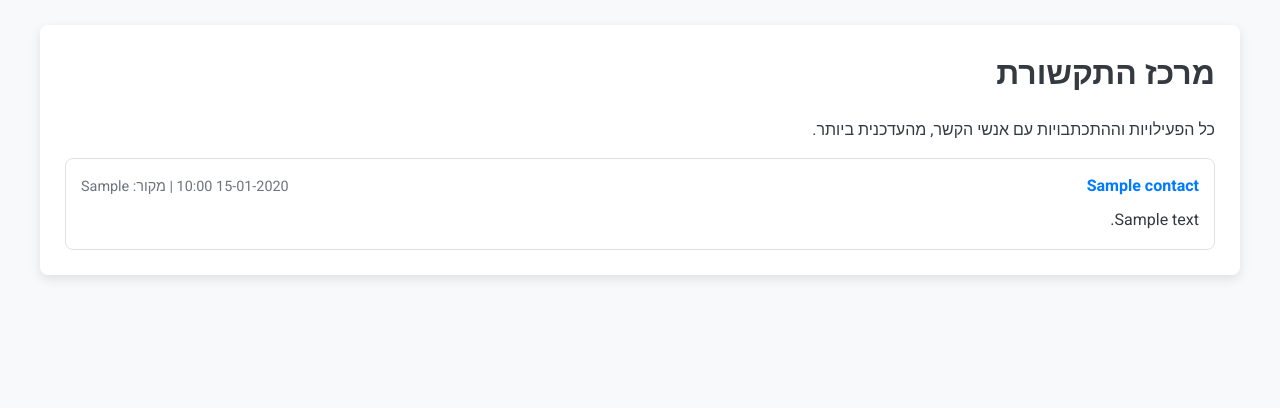
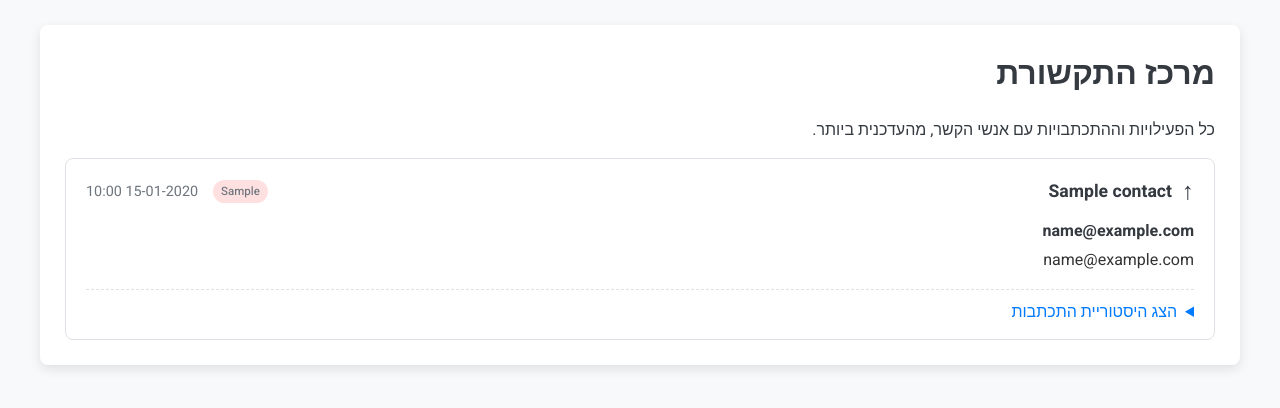
Before and after one commit to 27180781/CRMMM, a Flask app: page /communications in a window 1280 px wide. Shown: the part 45-453 px from the top of the page. Run offline with Flask 3, Linux system fonts and the light colour scheme; a user stored in the database is signed in; tables that the repository leaves empty hold one stand-in row (values such as "Sample post").

```diff
--- a/requirements.txt
+++ b/requirements.txt
@@ -11,3 +11,4 @@ google-auth-httplib2
 pytz
 google-auth-oauthlib
 Flask-Migrate
+bleach
--- /dev/null
+++ b/static/activity_style.css
@@ -0,0 +1,92 @@
+.activity-feed {
+    display: flex;
+    flex-direction: column;
+    gap: 20px;
+}
+.activity-item {
+    border-right: 4px solid var(--border-color);
+    border-radius: var(--border-radius);
+    padding: 15px 20px;
+    background-color: #fff;
+    border: 1px solid var(--border-color);
+}
+.activity-item.incoming { border-right-color: var(--success-color); }
+.activity-item.outgoing { border-right-color: var(--primary-color); }
+
+.activity-header {
+    display: flex;
+    justify-content: space-between;
+    align-items: center;
+    margin-bottom: 10px;
+    flex-wrap: wrap;
+    gap: 10px;
+}
+.activity-title {
+    display: flex;
+    align-items: center;
+    gap: 10px;
+}
+.activity-icon {
+    font-size: 1.5em;
+    font-weight: bold;
+}
+.activity-item.incoming .activity-icon { color: var(--success-color); }
+.activity-item.outgoing .activity-icon { color: var(--primary-color); }
+
+.contact-name {
+    font-weight: bold;
+    color: var(--text-color);
+    text-decoration: none;
+    font-size: 1.1em;
+}
+.contact-name:hover {
+    text-decoration: underline;
+}
+
+.activity-meta {
+    display: flex;
+    align-items: center;
+    gap: 15px;
+    font-size: 0.9em;
+    color: var(--text-light-color);
+}
+.source-tag {
+    padding: 3px 8px;
+    border-radius: 12px;
+    font-size: 0.8em;
+    font-weight: 500;
+}
+.source-crm { background-color: #e0e0e0; }
+.source-gmail { background-color: #ffe0e0; }
+
+.email-subject {
+    margin: 10px 0 5px 0;
+    font-weight: bold;
+}
+.activity-body, .email-body {
+    line-height: 1.6;
+    color: #333;
+}
+.email-body div, .email-body p {
+    margin: 0 0 1em 0;
+}
+.quoted-text {
+    margin-top: 15px;
+    border-top: 1px dashed var(--border-color);
+    padding-top: 10px;
+}
+.quoted-text summary {
+    cursor: pointer;
+    font-weight: 500;
+    color: var(--primary-color);
+}
+.quoted-text pre {
+    background-color: #f5f5f5;
+    padding: 10px;
+    border-radius: 5px;
+    white-space: pre-wrap;
+    word-wrap: break-word;
+    font-size: 0.9em;
+    color: #555;
+    margin-top: 10px;
+}
--- /dev/null
+++ b/templates/_activity_item.html
@@ -0,0 +1,44 @@
+<div class="activity-item
+    {% if 'נכנס' in activity.source %}incoming{% elif 'יוצא' in activity.source or 'Sent' in activity.source %}outgoing{% endif %}">
+
+    <div class="activity-header">
+        <div class="activity-title">
+            <span class="activity-icon">
+                {% if 'נכנס' in activity.source %}↓{% else %}↑{% endif %}
+            </span>
+            <a href="{{ url_for('contact_detail', contact_id=activity.contact_id) }}" class="contact-name">
+                {{ activity.contact.name if activity.contact else contact.name }}
+            </a>
+        </div>
+        <div class="activity-meta">
+            <span class="source-tag
+                {% if 'מערכת' in activity.source or 'Sent' in activity.source %}source-crm{% else %}source-gmail{% endif %}">
+                {% if 'מערכת' in activity.source or 'Sent' in activity.source %}
+                    נשלח מהמערכת
+                {% elif 'Gmail' in activity.source %}
+                    סונכרן מ-Gmail
+                {% else %}
+                    {{ activity.source }}
+                {% endif %}
+            </span>
+            <span class="timestamp">{{ activity.timestamp | to_local_time }}</span>
+        </div>
+    </div>
+
+    {% if activity.email_subject %}
+        <h4 class="email-subject">{{ activity.email_subject }}</h4>
+        <div class="email-body">
+            {{ activity.email_body_html | safe }}
+        </div>
+        {% if activity.email_quoted_text %}
+        <details class="quoted-text">
+            <summary>הצג היסטוריית התכתבות</summary>
+            <pre>{{ activity.email_quoted_text }}</pre>
+        </details>
+        {% endif %}
+    {% else %}
+        <div class="activity-body">
+            {{ activity.description | nl2br }}
+        </div>
+    {% endif %}
+</div>
--- a/templates/communications.html
+++ b/templates/communications.html
@@ -4,21 +4,9 @@
 <div class="card">
     <h1>מרכז התקשורת</h1>
     <p>כל הפעילויות וההתכתבויות עם אנשי הקשר, מהעדכנית ביותר.</p>
-
     <div class="activity-feed">
         {% for activity, contact in all_activities %}
-            <div class="activity-item">
-                <div class="activity-header">
-                    <a href="{{ url_for('contact_detail', contact_id=contact.id) }}" class="contact-name">{{ contact.name }}</a>
-                    <span class="activity-meta">
-                        {{ activity.timestamp | to_local_time }}
-                        {% if activity.source %} | מקור: {{ activity.source }} {% endif %}
-                    </span>
-                </div>
-                <div class="activity-body">
-                    {{ activity.description | nl2br }}
-                </div>
-            </div>
+            {% include '_activity_item.html' %}
         {% else %}
             <p>לא נמצאו פעילויות.</p>
         {% endfor %}
@@ -28,13 +16,5 @@
 
 {% block head %}
 {{ super() }}
-<style>
-    .activity-feed { display: flex; flex-direction: column; gap: 20px; }
-    .activity-item { border: 1px solid var(--border-color); border-radius: var(--border-radius); padding: 15px; }
-    .activity-header { display: flex; justify-content: space-between; align-items: center; margin-bottom: 10px; }
-    .contact-name { font-weight: bold; color: var(--primary-color); text-decoration: none; }
-    .contact-name:hover { text-decoration: underline; }
-    .activity-meta { font-size: 0.9em; color: var(--text-light-color); }
-    .activity-body { line-height: 1.6; }
-</style>
+<link rel="stylesheet" href="{{ url_for('static', filename='activity_style.css') }}">
 {% endblock %}
```
Also changed, not shown: migrations/versions/64c7ea13df4b_add_timezone_to_user_model.py (+7 -5 lines), migrations/versions/a4f4d9c4eff4_add_dedicated_email_fields_to_activity_.py (added, +36 -0 lines), templates/contact_detail.html (+11 -10 lines), templates/settings.html (+53 -34 lines).
